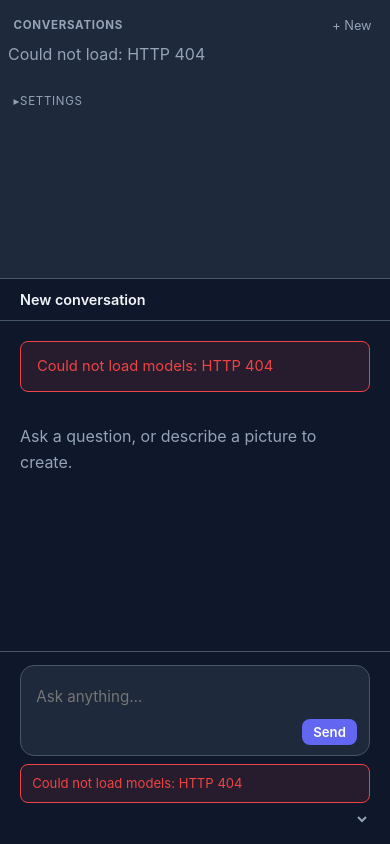
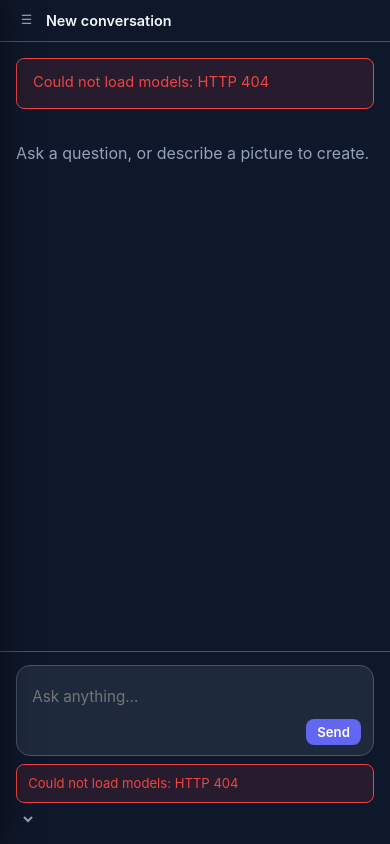
Before and after one commit to mainul35/ai-gateway, a Flask app: template app/templates/playground.html in a window 390 px wide. Run offline with Flask 3, Linux system fonts and the light colour scheme; the template is opened without the code that fills it, so the values that code supplies are empty; some libraries are stand-ins or nearby versions.

Commit message:
Make the interface usable on a phone
The playground already had a narrow-screen rule, and it was the wrong
one: it stacked the sidebar above the conversation and let the whole
page scroll as a document. On a phone that puts the composer below the
fold - you scroll to type - and hands the page the second scrollbar this
layout exists to avoid. The sidebar is now a drawer that slides over the
conversation and closes behind whatever you picked from it, so the app
shell, and the single scrollbar, survive on a phone.

Two fixes that are not about width at all. 100vh counts the address bar
on a mobile browser, so the composer sat just off the bottom of the
screen; the page is 100dvh now, with 100vh left behind it for anything
that does not know the unit. And a form control smaller than 16px makes
iOS Safari zoom the whole page when it is focused, which on the composer
means every message begins by zooming out again - so controls are 16px
on small screens, including the composer's textarea, which needs saying
twice because its own selector is the more specific one.

Elsewhere: narrower gutters, smaller headings, and tables that scroll
by themselves rather than dragging the page sideways.

Also replaces the three dots shown while waiting for an answer with the
spinner every other job on this page already uses. Three dots look the
same whether the model is thinking or has died.

Co-Authored-By: Claude Opus 5 <noreply@anthropic.com>

```diff
--- a/app/templates/base.html
+++ b/app/templates/base.html
@@ -14,7 +14,7 @@
 }
 *{box-sizing:border-box}
 /* A page that fills the window and scrolls inside itself, rather than scrolling as a document */
-body.app{height:100vh;overflow:hidden;display:flex;flex-direction:column}
+body.app{height:100vh;height:100dvh;overflow:hidden;display:flex;flex-direction:column}
 body.app main{flex:1;min-height:0;max-width:none;width:100%;padding:0;margin:0}
 body.app header.nav{flex:none;padding:.6rem 1.25rem}
 body{margin:0;background:var(--bg);color:var(--text);line-height:1.6;
@@ -68,6 +68,26 @@ label span.hint{display:block;font-size:.8rem;color:var(--muted);margin-top:.2re
 .note.err{background:rgba(239,68,68,.1);border:1px solid var(--danger);color:var(--danger)}
 .muted{color:var(--muted)}
 [hidden]{display:none !important}
+
+/* --- phones ---------------------------------------------------------------------------
+   Narrower gutters, smaller headings, and two things that are not about size at all:
+   a form control under 16px makes iOS Safari zoom the whole page when it is focused, and a
+   table wider than the screen drags the page sideways unless it is made to scroll by itself. */
+@media (max-width: 640px){
+  header.nav{padding:.7rem 1rem;gap:.6rem 1rem}
+  .nav a{font-size:.9rem}
+  .who{display:none}
+  main{padding:1.25rem 1rem}
+  h1{font-size:1.35rem}
+  p.sub{margin-bottom:1.25rem}
+  .card{padding:1rem 1.1rem}
+  .grid{gap:.75rem;margin-bottom:1rem}
+  .stat{font-size:1.4rem}
+  input,select,textarea{font-size:16px}
+  table{display:block;overflow-x:auto;white-space:nowrap;font-size:.86rem}
+  th,td{padding:.45rem .5rem}
+  pre{font-size:.82rem}
+}
 </style>
 </head>
 <body class="{% block body_class %}{% endblock %}">
--- a/app/templates/playground.html
+++ b/app/templates/playground.html
@@ -13,10 +13,39 @@
 .column{width:min(52rem, 100%);margin:0 auto;padding:0 1.25rem}
 .transcript{flex:1;min-height:0;overflow-y:auto;padding:1.25rem 0 .5rem}
 .composer-wrap{flex:none;border-top:1px solid var(--border);background:var(--bg);padding:.85rem 0 1rem}
+/* On a narrow window the sidebar becomes a drawer over the conversation rather than a band
+   stacked above it. Stacking pushes the composer off the bottom of the screen, and the composer
+   is the point of the page; it would also hand the phone a second scrollbar, which is the thing
+   this layout exists to avoid. */
+.drawer-btn{display:none;font-size:1.15rem;line-height:1}
+.scrim{display:none}
 @media (max-width: 860px){
-  .pg{grid-template-columns:1fr;overflow-y:auto}
-  .side{border-right:none;border-bottom:1px solid var(--border);overflow:visible}
-  .transcript{overflow:visible}
+  .pg{grid-template-columns:1fr}
+  .side{position:fixed;top:0;bottom:0;left:0;width:min(20rem, 86vw);z-index:30;
+        transform:translateX(-100%);transition:transform .2s ease;
+        box-shadow:0 0 2rem rgba(0,0,0,.55)}
+  .pg.open .side{transform:none}
+  .scrim{display:block;position:fixed;inset:0;background:rgba(0,0,0,.55);z-index:20;
+         opacity:0;pointer-events:none;transition:opacity .2s}
+  .pg.open .scrim{opacity:1;pointer-events:auto}
+  .drawer-btn{display:inline-flex}
+  .topbar .column{display:flex;align-items:center;gap:.55rem}
+  .column{padding:0 1rem}
+  .transcript{padding-top:1rem}
+  .msg.user{max-width:92%}
+  .thumbs img{height:4.5rem;max-width:7rem}
+  .generated img{max-height:min(42vh, 20rem)}
+  .file{max-width:100%}
+  /* 16px, or iOS zooms the whole page the moment the composer is tapped. The rule in base.html
+     cannot do it: .composer textarea is the more specific selector and wins over it. */
+  .composer textarea{max-height:30vh;font-size:16px}
+  .chip{padding:.28rem .62rem;font-size:.78rem}
+  .tools{gap:.35rem}
+  .foot{flex-wrap:wrap;gap:.35rem .75rem}
+  .foot .hint{flex-basis:100%;order:2;white-space:normal}
+}
+@media (prefers-reduced-motion: reduce){
+  .side,.scrim{transition:none}
 }
 
 /* --- sidebar ------------------------------------------------------------------------- */
@@ -163,7 +192,8 @@ a.cite{font-size:.75em;vertical-align:super;text-decoration:none;padding:0 .1rem
 .lightbox img{max-width:100%;max-height:100%;border-radius:8px}
 </style>
 
-<div class="pg">
+<div class="pg" id="pg">
+  <div class="scrim" id="scrim"></div>
   <aside class="side">
     <div class="group">
       <div class="head">
@@ -202,7 +232,11 @@ a.cite{font-size:.75em;vertical-align:super;text-decoration:none;padding:0 .1rem
 
   <section class="main">
     <header class="topbar">
-      <div class="column"><span class="chatTitle" id="chatTitle">New conversation</span></div>
+      <div class="column">
+        <button class="linkish drawer-btn" id="drawerToggle" aria-expanded="false"
+                aria-label="Show conversations">&#9776;</button>
+        <span class="chatTitle" id="chatTitle">New conversation</span>
+      </div>
     </header>
 
     <div class="transcript" id="transcript">
@@ -798,6 +832,25 @@ document.getElementById('convs').addEventListener('dblclick', async e => {
 
 document.getElementById('newChat').addEventListener('click', () => { if(!controller) resetChat(); });
 
+// --- the sidebar, on a narrow screen ----------------------------------------------------------
+// It slides over the conversation instead of sitting beside it, so picking something from it is a
+// choice that is then done with: it closes behind you rather than staying in the way of the answer.
+const pg = document.getElementById('pg');
+const drawerToggle = document.getElementById('drawerToggle');
+
+function setDrawer(open){
+  pg.classList.toggle('open', open);
+  drawerToggle.setAttribute('aria-expanded', String(open));
+}
+
+drawerToggle.addEventListener('click', () => setDrawer(!pg.classList.contains('open')));
+document.getElementById('scrim').addEventListener('click', () => setDrawer(false));
+document.addEventListener('keydown', e => { if(e.key === 'Escape') setDrawer(false); });
+// Anything picked from the drawer has done its job; the wide layout never has it open to close
+document.querySelector('.side').addEventListener('click', e => {
+  if(e.target.closest('[data-open], #newChat')) setDrawer(false);
+});
+
 // --- rendering --------------------------------------------------------------
 
 const fileUrl = id => `/chat/files/${id}`;
@@ -1210,7 +1263,9 @@ async function sendChat(text, decision){
   const box = addMessage('assistant', '', model);
   noteDecision(box, decision);
   const body = box.querySelector('.body');
-  body.textContent = '…';
+  // Three dots sit there looking the same whether the model is working or has died. The spinner is
+  // the same one every other job on this page uses, and it stops the moment the first word arrives.
+  setStatus(box, 'Waiting for the first words');
   let thinkBlock = null, thinking = '', answer = '', firstTokenAt = null, usage = null, sources = null;
   const started = performance.now();
 
```
